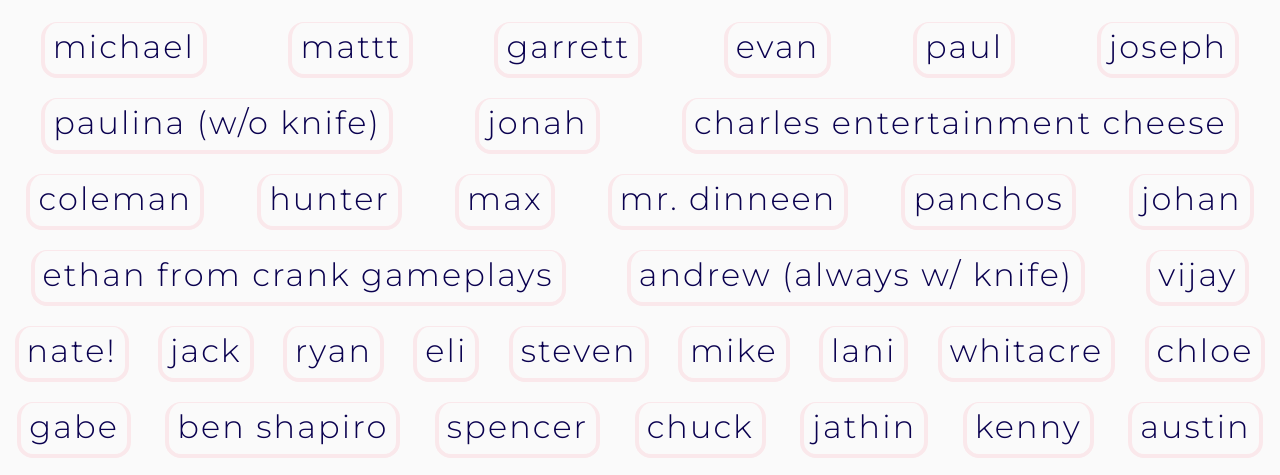
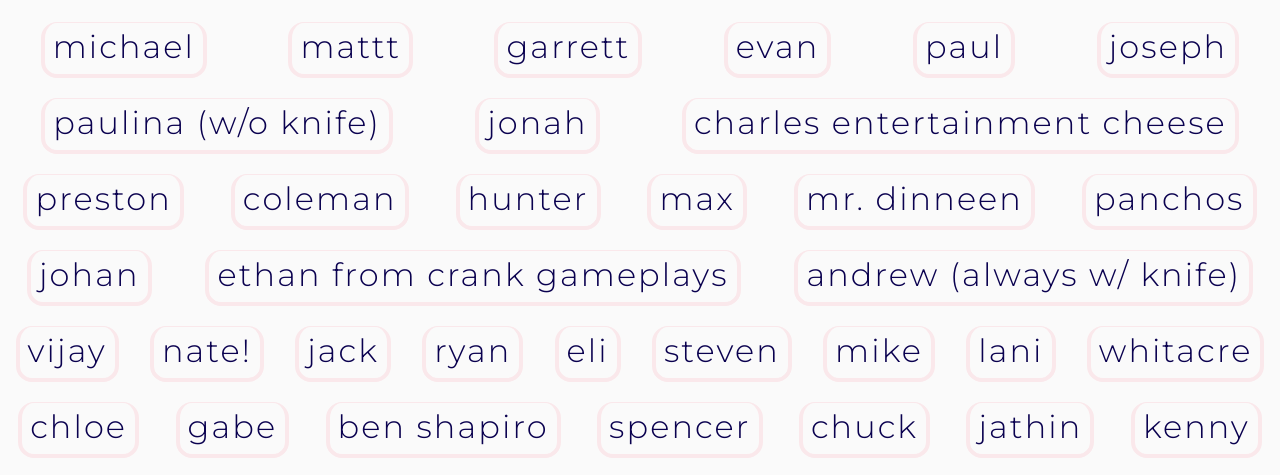
Before and after one commit to chlohal/whosthe.best, a plain HTML site: page index.html in a window 1280 px wide. Shown: the part 260-735 px from the top of the page. Drawn offline with Linux system fonts and the light colour scheme; a web font is replaced by a local one.

Commit message:
Add Preston

```diff
--- a/index.html
+++ b/index.html
@@ -256,6 +256,13 @@
                 </label>
             </li>
 
+
+            <li>
+                <input type="checkbox" id="cb-preston" name="preston">
+                <label for="cb-preston">
+                    preston
+                </label>
+            </li>
 
             <li>
                 <input type="checkbox" id="cb-coleman" name="coleman">
```
